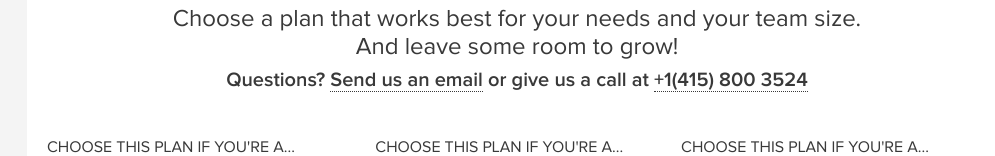
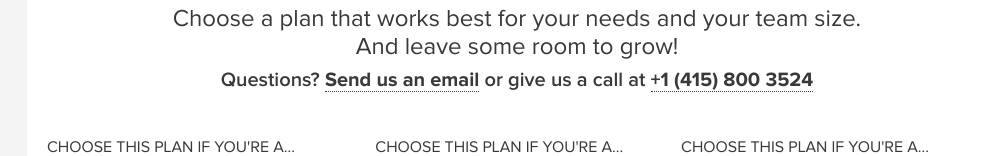
Before and after one commit to cecialbero/checkout, an Angular app in the folder checkout-page/: page / in a window 1280 px wide. Shown: the part 414-570 px from the top of the page, without its empty margins (123-1118 px from the left). Built offline with nearby package versions, Linux system fonts and the light colour scheme.

Commit message:
Set the mailto and insert the bold class into the a tag of the slider component

```diff
--- a/checkout-page/src/app/slider/slider.component.html
+++ b/checkout-page/src/app/slider/slider.component.html
@@ -1,6 +1,6 @@
 <section>
   <div class="row">
     <h2 class="center-txt">Choose a plan that works best for your needs and your team size.<br>And leave some room to grow!</h2>
-    <h3 class="center-txt">Questions? <a href="#">Send us an email</a> or give us a call at <a href="#">+1(415) 800 3524</a></h3>
+    <h3 class="center-txt">Questions? <a class="bold" href="mailto:info@mural.co">Send us an email</a> or give us a call at <a class="bold" href="#">+1 (415) 800 3524</a></h3>
   </div>
 </section>
```
